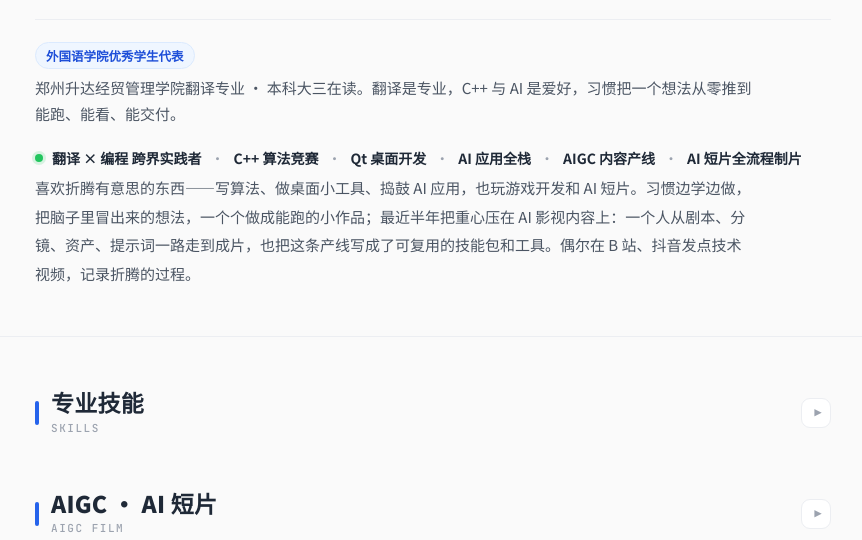
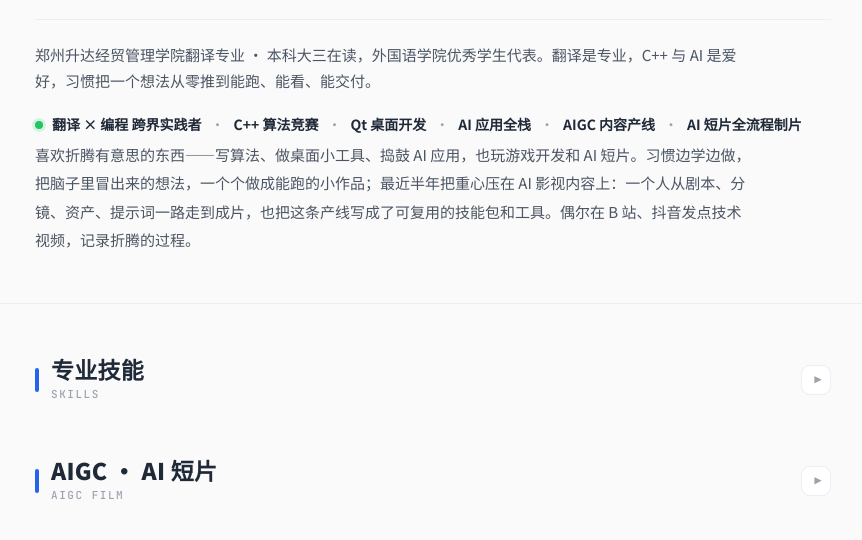
Before and after one commit to YGtemple/zhuxin, a plain HTML site: page index.html in a window 1280 px wide. Shown: the part 260-800 px from the top of the page, without its empty margins (207-1069 px from the left). Drawn offline with Linux system fonts and the light colour scheme.

Commit message:
优秀学生代表改为正文表述，去掉标签

```diff
--- a/index.html
+++ b/index.html
@@ -104,7 +104,6 @@ a:hover{color:var(--accent)}
 .hero-contact .ico{margin-right:4px}
 .hero-divider{height:1px;background:var(--border);margin:22px 0}
 .hero-intro{display:flex;align-items:flex-start;flex-wrap:wrap;gap:6px 10px;margin:0 0 6px;font-size:15px;line-height:1.75;color:var(--text-2);max-width:720px}
-.hero-intro .badge{display:inline-flex;align-items:center;padding:2px 10px;border-radius:999px;background:var(--accent-soft);border:1px solid var(--accent-soft-2);color:var(--accent-text);font-size:12.5px;font-weight:700;line-height:1.7;flex-shrink:0}
 .hero-bio{font-size:15px;line-height:1.9;color:var(--text-2);max-width:720px}
 .hero-bio strong{color:var(--text);font-weight:700}
 .hero-badges{display:flex;flex-wrap:wrap;align-items:center;gap:8px;margin-top:10px}
@@ -360,7 +359,7 @@ a:hover{color:var(--accent)}
       <a href="https://github.com/YGtemple" target="_blank" rel="noopener"><span class="ico">🐙</span>github.com/YGtemple</a>
     </div>
     <div class="hero-divider"></div>
-    <p class="hero-intro"><span class="badge">外国语学院优秀学生代表</span>郑州升达经贸管理学院翻译专业 · 本科大三在读。翻译是专业，C++ 与 AI 是爱好，习惯把一个想法从零推到能跑、能看、能交付。</p>
+    <p class="hero-intro">郑州升达经贸管理学院翻译专业 · 本科大三在读，外国语学院优秀学生代表。翻译是专业，C++ 与 AI 是爱好，习惯把一个想法从零推到能跑、能看、能交付。</p>
     <p class="hero-tagline"><span class="pulse"></span>翻译 × 编程 跨界实践者 <span class="sep">·</span> C++ 算法竞赛 <span class="sep">·</span> Qt 桌面开发 <span class="sep">·</span> AI 应用全栈 <span class="sep">·</span> AIGC 内容产线 <span class="sep">·</span> AI 短片全流程制片</p>
     <p class="hero-bio">
       喜欢折腾有意思的东西——写算法、做桌面小工具、捣鼓 AI 应用，也玩游戏开发和 AI 短片。习惯边学边做，把脑子里冒出来的想法，一个个做成能跑的小作品；最近半年把重心压在 AI 影视内容上：一个人从剧本、分镜、资产、提示词一路走到成片，也把这条产线写成了可复用的技能包和工具。偶尔在 B 站、抖音发点技术视频，记录折腾的过程。
@@ -803,7 +802,6 @@ a:hover{color:var(--accent)}
         </div>
       </div>
       <div class="edu-tags">
-        <span>外国语学院优秀学生代表</span>
         <span>外研社·国才杯省赛三等奖</span>
         <span>中原黑客松 · 中原设计奖</span>
         <span>AI 入企黑客松 · 三等奖</span>
```
